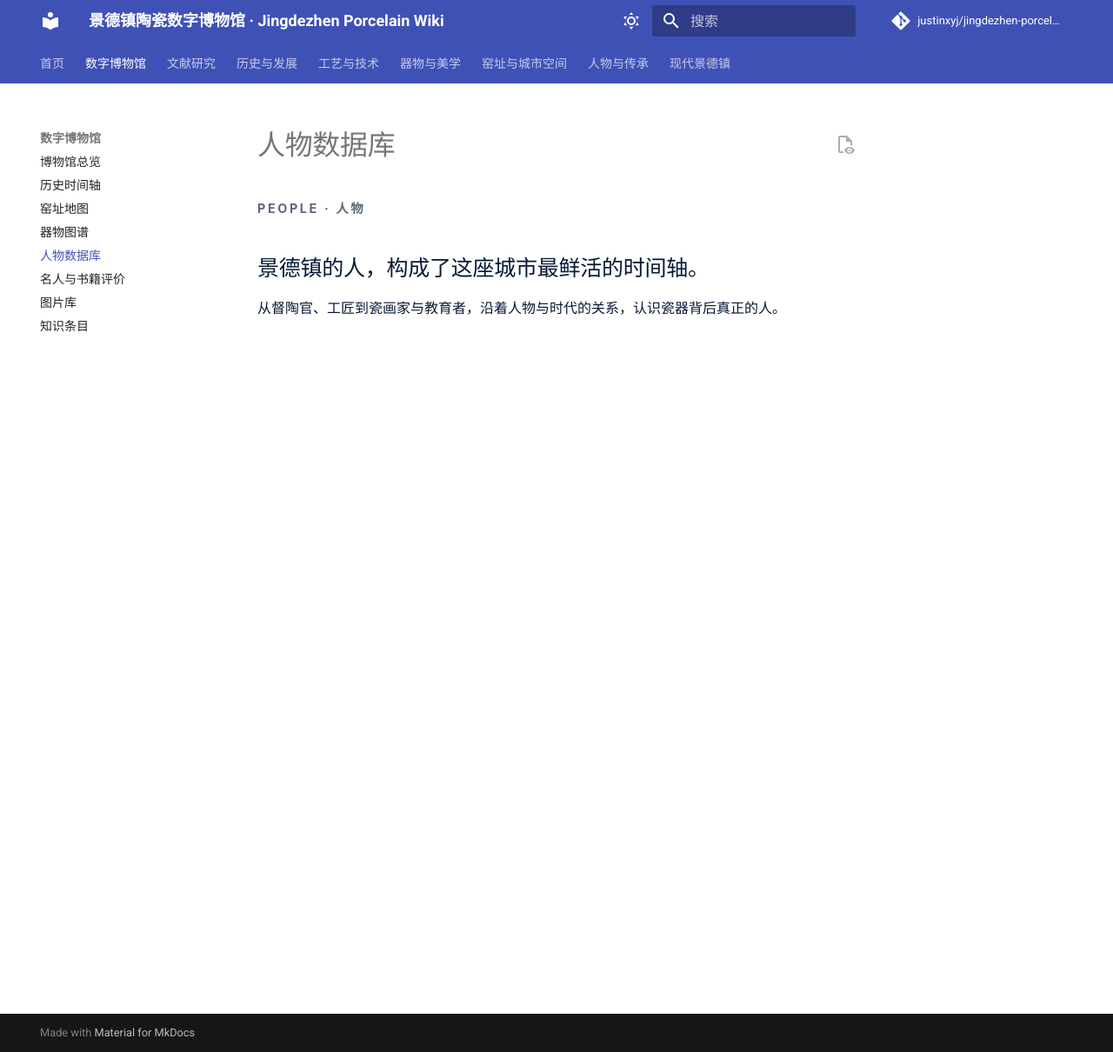
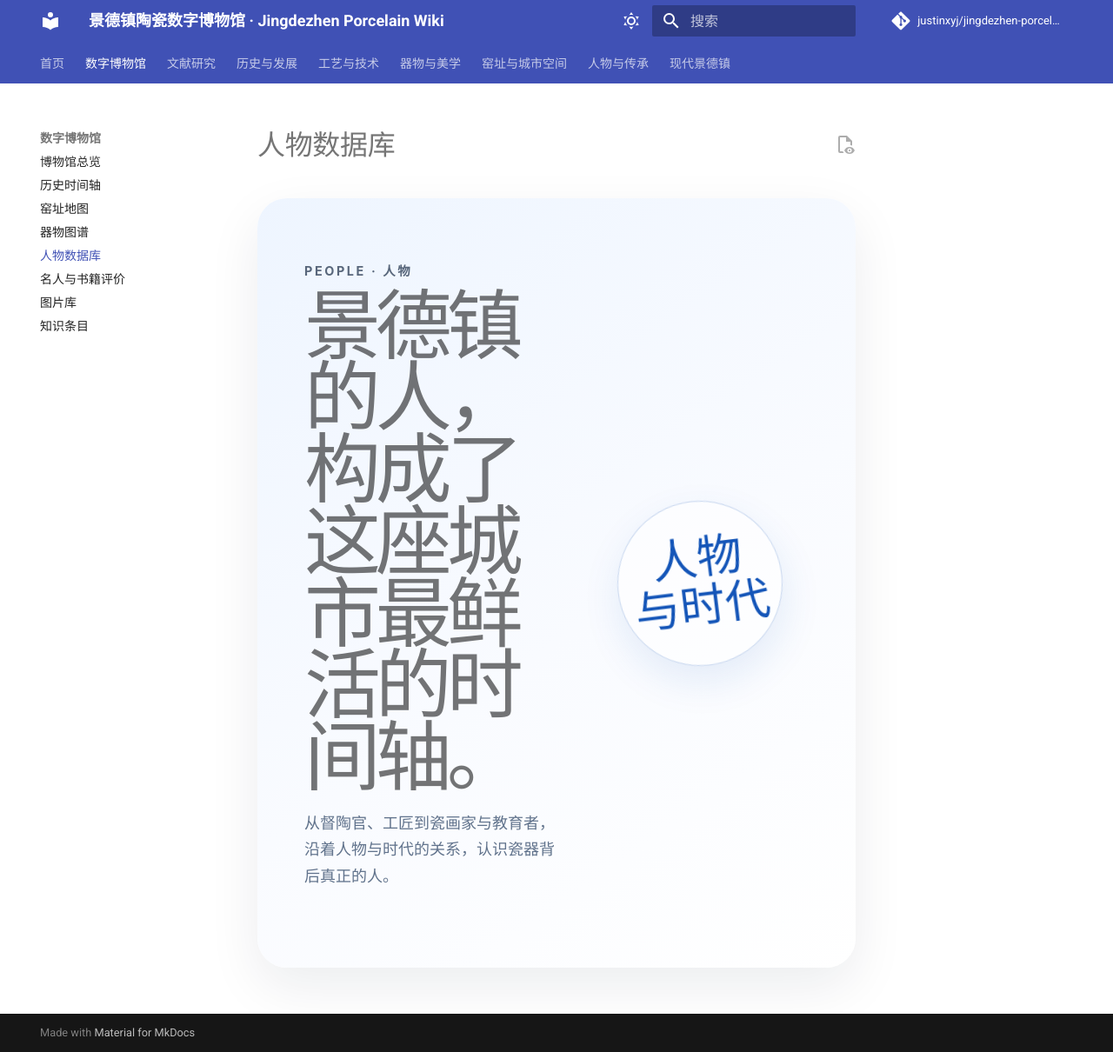
Before and after one commit to justinxyj/jingdezhen-porcelain-wiki, an MkDocs documentation site: the page built from docs/museum/people.md, in a window 1280 px wide and 1210 px high. Shown: the whole window at 87% size. Built offline with MkDocs 1.6.1 and Material for MkDocs 9.7.7, drawn with Linux system fonts in a browser that asks for light colours; a script that is not in the unit is left out; comment, search, counter and statistics services are not loaded.

Commit message:
Redesign people page in porcelain-blue Apple style

```diff
--- a/docs/museum/people.md
+++ b/docs/museum/people.md
@@ -1,9 +1,12 @@
 # 人物数据库
 
-<div class="people-hero">
-  <div class="eyebrow">PEOPLE · 人物</div>
-  <h2>景德镇的人，构成了这座城市最鲜活的时间轴。</h2>
-  <p>从督陶官、工匠到瓷画家与教育者，沿着人物与时代的关系，认识瓷器背后真正的人。</p>
+<div class="museum-hero">
+  <div>
+    <div class="eyebrow">PEOPLE · 人物</div>
+    <h1>景德镇的人，构成了这座城市最鲜活的时间轴。</h1>
+    <p>从督陶官、工匠到瓷画家与教育者，沿着人物与时代的关系，认识瓷器背后真正的人。</p>
+  </div>
+  <div class="museum-hero-mark">人物<br>与时代</div>
 </div>
 
 <div class="official-people-grid" id="people-list">
```
